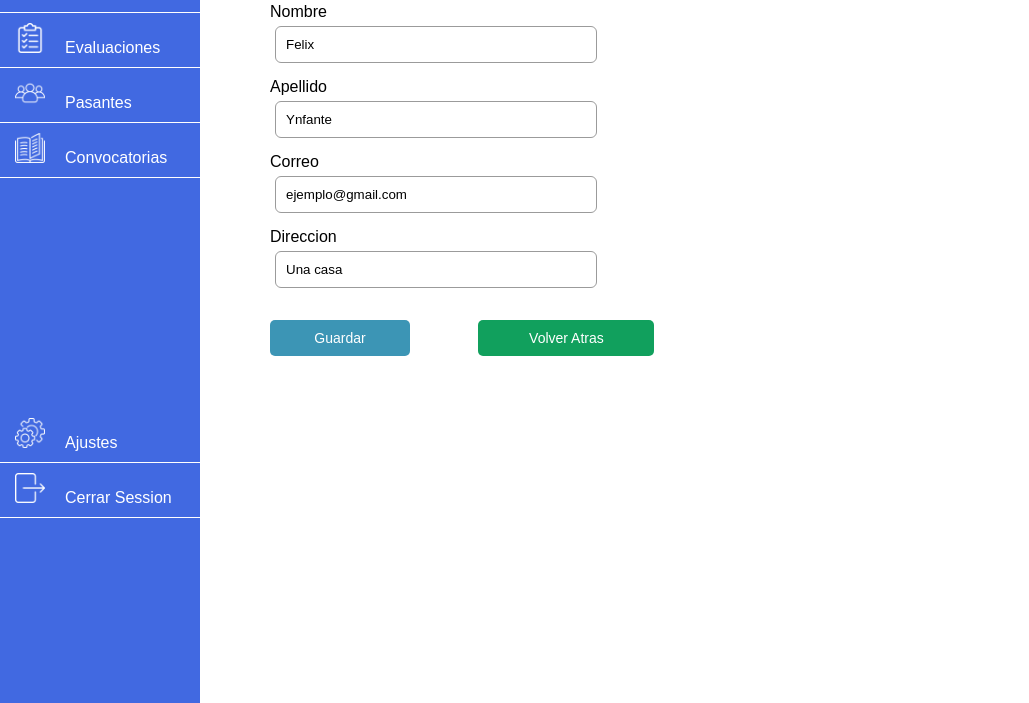
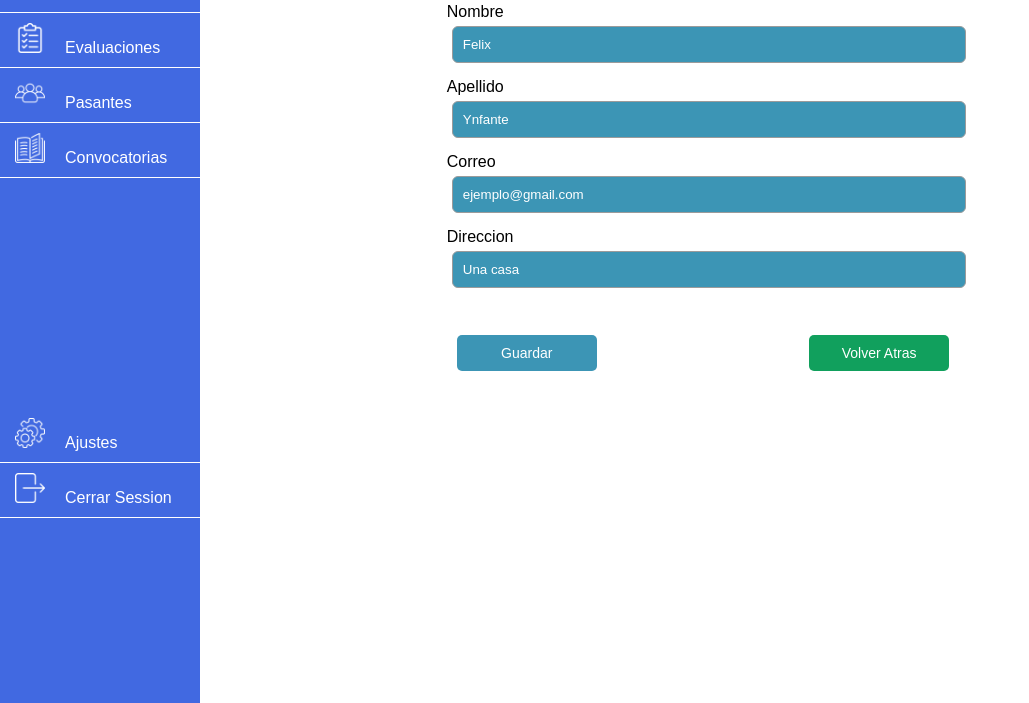
Before and after one commit to FelixJose28/AI-Logic-pasantes, a plain HTML site: page editar_perfil_pasante.html in a window 1280 px wide. Shown: the part 97-800 px from the top of the page, without its empty margins (0-1029 px from the left). Drawn offline with Linux system fonts and the light colour scheme.

Commit message:
layout editarperfil working and some change in global style

```diff
--- a/css/global-style.css
+++ b/css/global-style.css
@@ -40,7 +40,11 @@ h6 {
 .btn:hover{
     cursor: pointer;
 }
-
+.btn-group{
+    padding: var(--small-mp);
+    display: inline-block;
+    padding: 10px;
+}
 .btn-primario {
     background-color: var(--color-primario-dark);
     color: var(--white-color);
@@ -110,6 +114,10 @@ h6 {
 
 .text-info {
     color: var(--info-color);
+}
+
+.text-white{
+    color: var(--white-color);
 }
 
 
@@ -433,3 +441,14 @@ textarea {
 .w-100{
     width: 100%;
 }
+
+
+
+/* float */
+
+.float-left{
+    float: left;
+}
+.float-right{
+    float: right;
+}
--- a/css/style.css
+++ b/css/style.css
@@ -79,8 +79,5 @@
     background-color: red;
     color: aquamarine;
     width: 100%;
-<<<<<<< HEAD
-} */
-=======
-} */
->>>>>>> bb8c37a40460063b59ab2c87a4d60360835bbe26
+}
+    */
--- a/editar_perfil_pasante.html
+++ b/editar_perfil_pasante.html
@@ -34,29 +34,28 @@
         </div>
         <div class="main_container" id="main">
             <!-- cargar el contenido principal es esta seccion de la pagina-->
-            <h1>Editar datos</h1>
-            <form class="w-65">
+            <form class="w-65  mx-auto">
+                <h1 class="text-center w-75">Editar datos</h1>
                 <div class="form-group my-top-large">
                     <label for="nombre">Nombre</label>
-                    <input id="nombre"  type="text" class="form-control" value="Felix">
+                    <input id="nombre"  type="text" class="form-control bg-primary text-white w-75" value="Felix">
                 </div>
                 <div class="form-group my-top-mid">
                     <label for="apellido">Apellido</label>
-                    <input id="apellido" type="text" class="form-control" value="Ynfante">
+                    <input id="apellido" type="text" class="form-control bg-primary text-white w-75" value="Ynfante">
                 </div>
                 <div class="form-group my-top-mid">
                     <label for="correo">Correo</label>
-                    <input id="correo" type="text" class="form-control" value="ejemplo@gmail.com">
+                    <input id="correo" type="text" class="form-control bg-primary text-white w-75" value="ejemplo@gmail.com">
                 </div>
                 <div class="form-group my-top-mid">
                     <label for="direccion">Direccion</label>
-                    <input id="direccion" type="text" class="form-control" value="Una casa">
+                    <input id="direccion" type="text" class="form-control bg-primary text-white w-75" value="Una casa">
                 </div>
-                <div class="my-top-large ">
-                    <button class="btn btn-info mx-right-large">Guardar</button>
-                    <a class="btn d-inline-block btn-success mx-left-large" href="#">Volver Atras</a>
+                <div class="my-top-large mx-auto w-75 btn-group">
+                    <button class="btn btn-info d-inline-block">Guardar</button>
+                    <button class="btn  btn-success d-inline-block float-right">Volver Atras</button>
                 </div>
-
             </form>
         </div>
     </div>
```
Also changed, not shown: index.html (+0 -4 lines).
